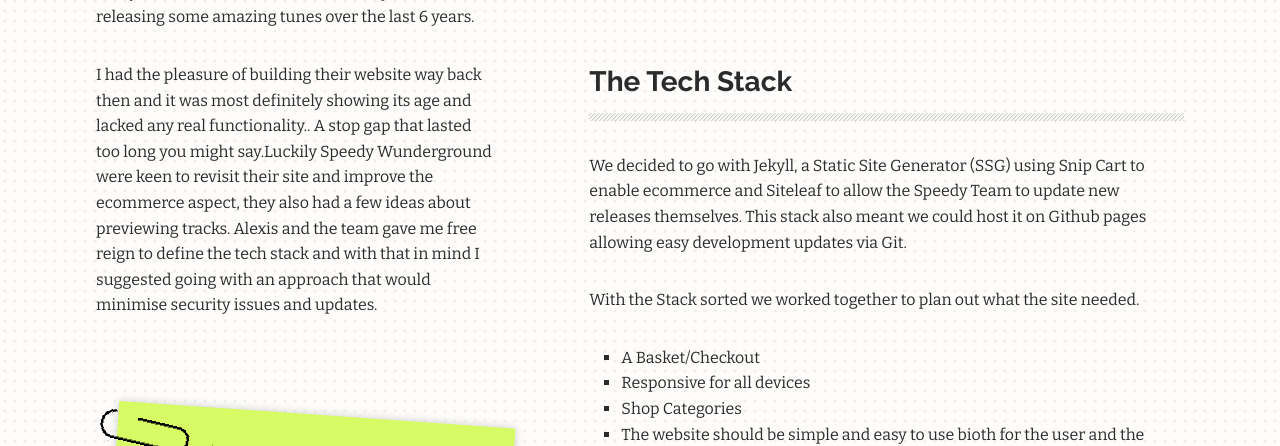
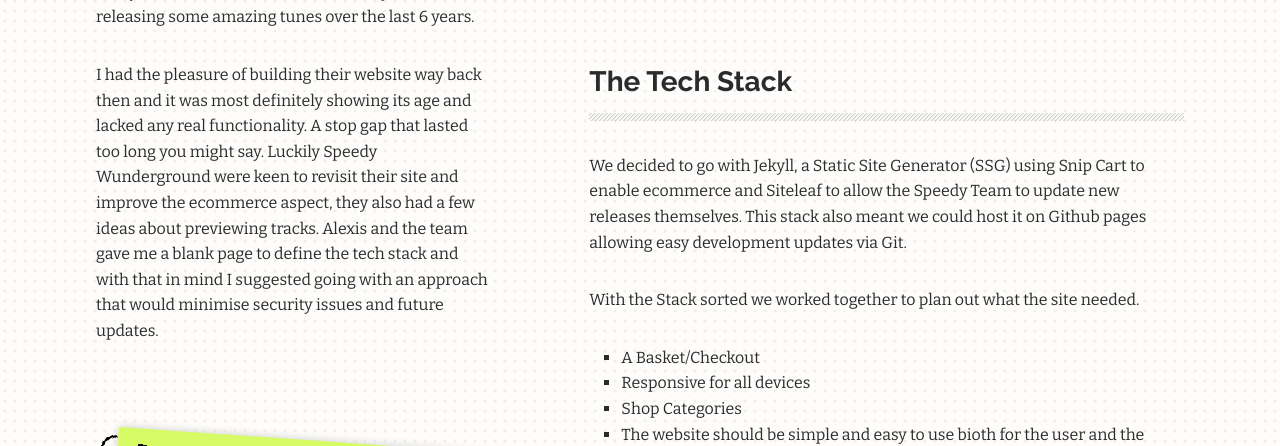
Before and after one commit to maxray/maxray.github.io, a Jekyll site: the page built from _case-studies/speedy-wundergound.markdown, in a window 1280 px wide and 900 px high, cut to the strip 454-900 px from the top of the window. Built offline with Jekyll 4.4.1, drawn with Linux system fonts in a browser that asks for light colours.

Commit message:
Updated Speedy Wundergound

```diff
--- a/_case-studies/speedy-wundergound.markdown
+++ b/_case-studies/speedy-wundergound.markdown
@@ -18,7 +18,7 @@
 intro: |-
   Speedy Wunderground is a label which started on February 25th 2013 with the release of “I Go Out” by Steve Mason & Emiliana Torrini. Comprising of Dan Carey, Alexis Smith and Pierre Hall, they have been releasing some amazing tunes over the last 6 years.
 
-   I had the pleasure of building their website way back then and it was most definitely showing its age and lacked any real functionality.. A stop gap that lasted too long you might say.Luckily Speedy Wunderground were keen to revisit their site and improve the ecommerce aspect, they also had a few ideas about previewing tracks. Alexis and the team gave me free reign to define the tech stack and with that in mind I suggested going with an approach that would minimise security issues and updates.
+  I had the pleasure of building their website way back then and it was most definitely showing its age and lacked any real functionality. A stop gap that lasted too long you might say. Luckily Speedy Wunderground were keen to revisit their site and improve the ecommerce aspect, they also had a few ideas about previewing tracks. Alexis and the team gave me a blank page to define the tech stack and with that in mind I suggested going with an approach that would minimise security issues and future updates.
 preamble: "### The Tech Stack\nWe decided to go with Jekyll, a Static Site Generator
   (SSG) using Snip Cart to enable ecommerce and Siteleaf to allow the Speedy Team
   to update new releases themselves. This stack also meant we could host it on Github
@@ -67,21 +67,15 @@
 > #### What the client said
 > "I cannot speak more highly of Sush Kelly. He has been essential in the development and maintenance of the Speedy Wunderground website. Incredibly efficient and always there to offer useful creative input where needed. His knowledge and design has given us something we are incredibly proud of, that is easy to use and more importantly - looks great! " - Pierre Hall - Marketing Manager"
 
-
-
-
 ### Sound Player
 
 One request was a sound player. My first task was to work out how we could do this with a static site. Using Front matter on releases the Speedy Admin could upload a sample mp3 for any tracks and then I looped through the releases to create a playlist. The player is quite a simple affair using a smattering of javascript.
 
 {% include images3_4.html %}
 
-
-
 ### Ecommerce
 
 Payment and basket functionality is handled by SnipCart. This is a great solution and can be applied to any type of site. The products template contains data attributes that are passed across when you click on the buy button. All the heavy lifting and credit card details are handled by Snipcart, possibly the easiest e-commerce functionality I have implemented!
-
 
 The addition of Snipcart means there is load more transparency about the sales the site is making. The easy to use admin means the client can add merch or releases with relative ease.
 
```
